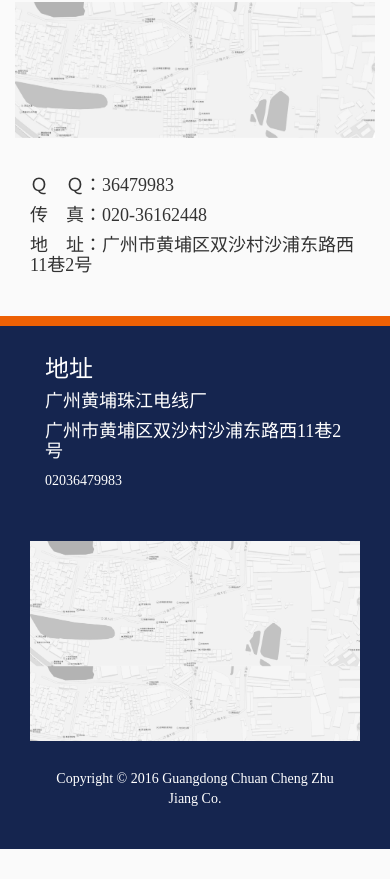
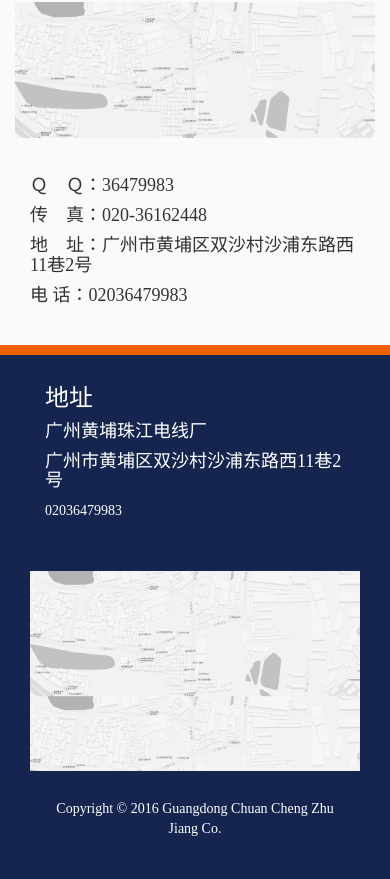
Before and after one commit to Caoo/Caoo.github.io, a website: page contact.html in a window 390 px wide. Shown: the part 801-1680 px from the top of the page. Before the commit the page ends 1650 px from the top, so only its background shows below. Drawn offline with Linux system fonts and the light colour scheme.

Commit message:
add a phone msg

```diff
--- a/contact.html
+++ b/contact.html
@@ -57,6 +57,7 @@
             <h4>Ｑ　Ｑ：36479983 </h4>
             <h4>传　真：020-36162448 </h4>
             <h4>地　址：广州市黄埔区双沙村沙浦东路西11巷2号 </h4>
+            <h4>电  话：02036479983 </h4>
 
             <!--<div class="pull-left">-->
                 <!--<div style="margin-right:1em;margin-bottom:1em;border:solid 1px #eee;width:12em;height:12em;">公众号2微码</div>-->
```
